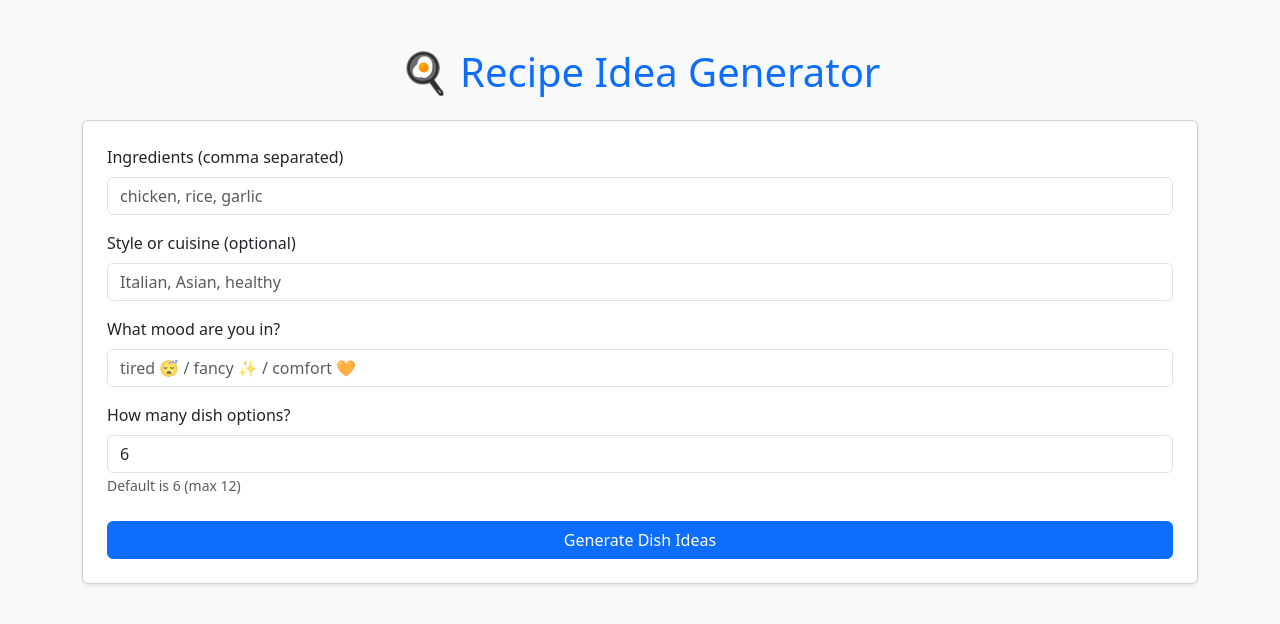
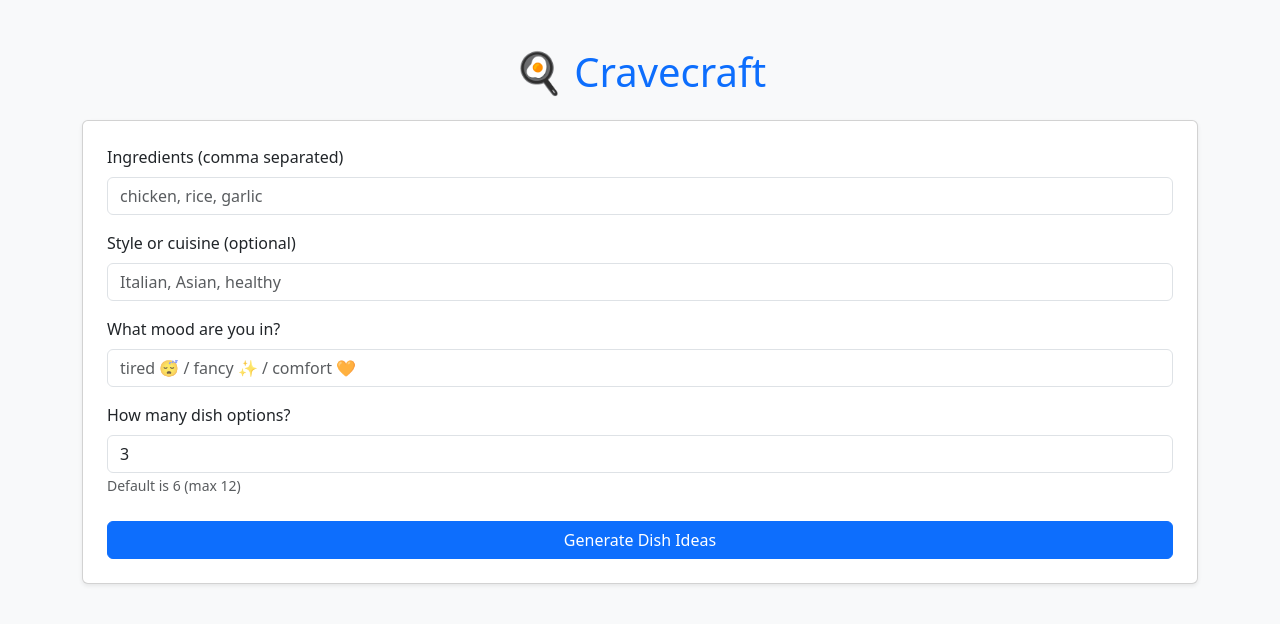
Before and after one commit to Imabubblr/Recipe-Generator, a Flask app: page / in a window 1280 px wide. Shown: the top 624 px of the page. Run offline with Flask 3, Linux system fonts and the light colour scheme; parts of the project's set-up code (start-up, migrations or seed data) failed here and were passed over.

Commit message:
bugfixes
some minor bugfixes

```diff
--- a/Templates/index.html
+++ b/Templates/index.html
@@ -8,7 +8,7 @@
 <body class="bg-light">
 <div class="container py-5">
 
-    <h1 class="text-center text-primary mb-4">🍳 Recipe Idea Generator</h1>
+    <h1 class="text-center text-primary mb-4">🍳 Cravecraft</h1>
 
     <div class="card p-4 shadow-sm">
         <form method="POST" id="recipeForm">
@@ -43,7 +43,7 @@
                        name="num_options"
                        min="1"
                        max="12"
-                       value="6">
+                       value="3">
                 <small class="text-muted">
                     Default is 6 (max 12)
                 </small>
```
